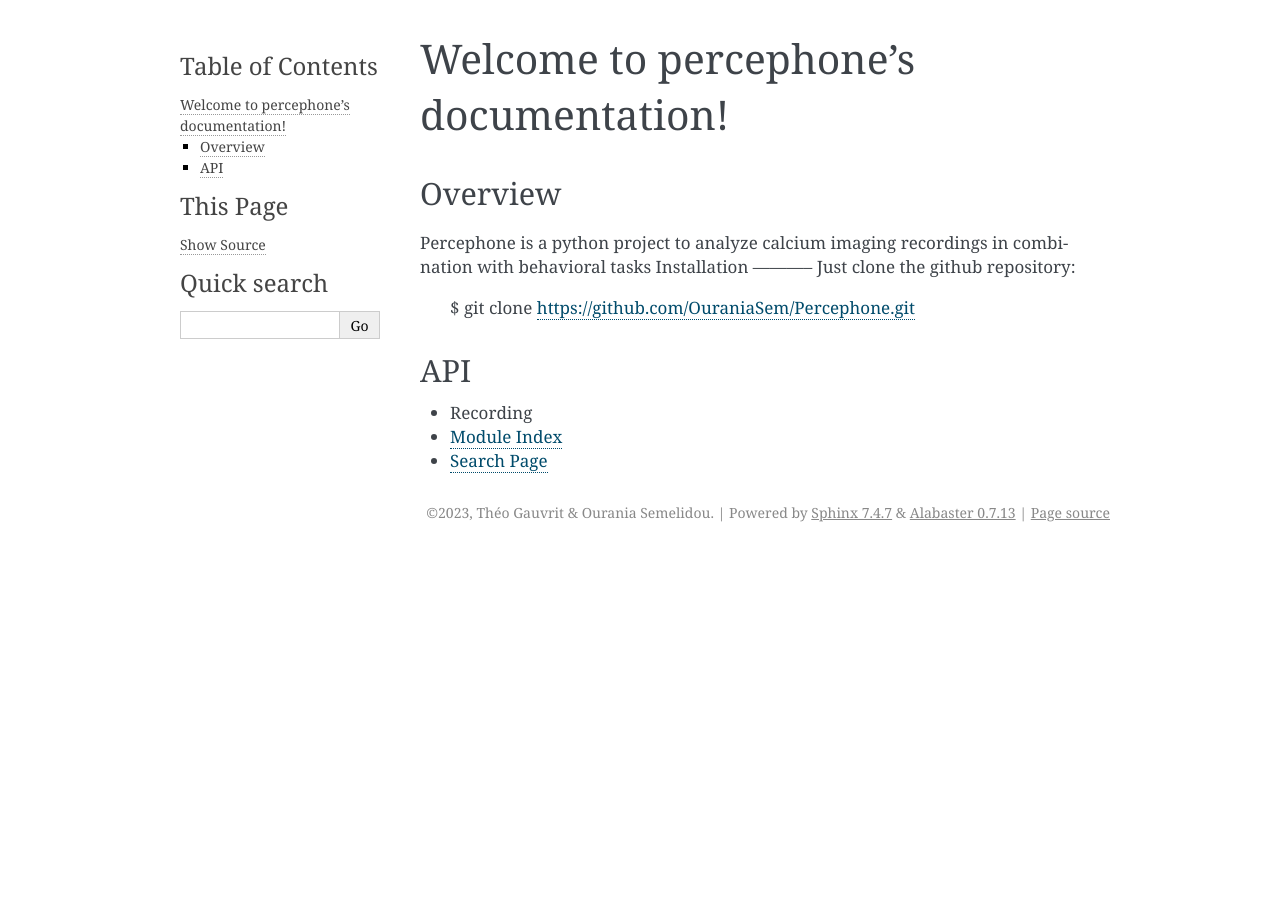
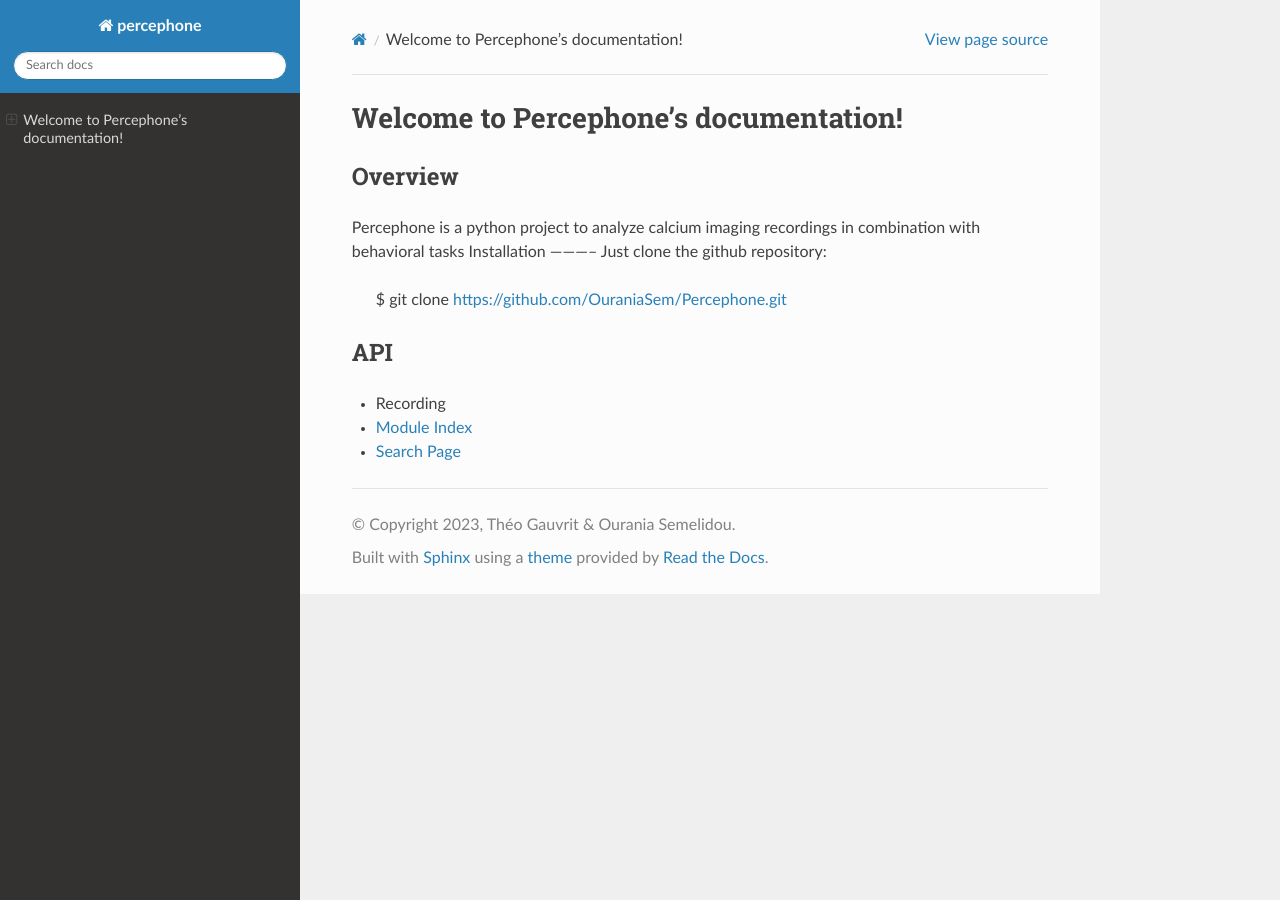
Before and after one commit to OuraniaSem/Percephone, a Sphinx documentation site: the page built from docs/source/index.rst, in a window 1280 px wide. Built offline with Sphinx 7.4.7 and the Read the Docs theme 2.0.0, drawn with Linux system fonts in a browser that asks for light colours; formulas are drawn with MathJax 3.

Commit message:
new html theme

```diff
--- a/docs/source/conf.py
+++ b/docs/source/conf.py
@@ -81,7 +81,7 @@ pygments_style = None
 # The theme to use for HTML and HTML Help pages.  See the documentation for
 # a list of builtin themes.
 #
-html_theme = 'alabaster'
+html_theme = 'sphinx_rtd_theme'
 
 # Theme options are theme-specific and customize the look and feel of a theme
 # further.  For a list of options available for each theme, see the
--- a/docs/source/index.rst
+++ b/docs/source/index.rst
@@ -3,7 +3,7 @@
    You can adapt this file completely to your liking, but it should at least
    contain the root `toctree` directive.
 ======================================
-Welcome to percephone's documentation!
+Welcome to Percephone's documentation!
 ======================================
 
 Overview
```
